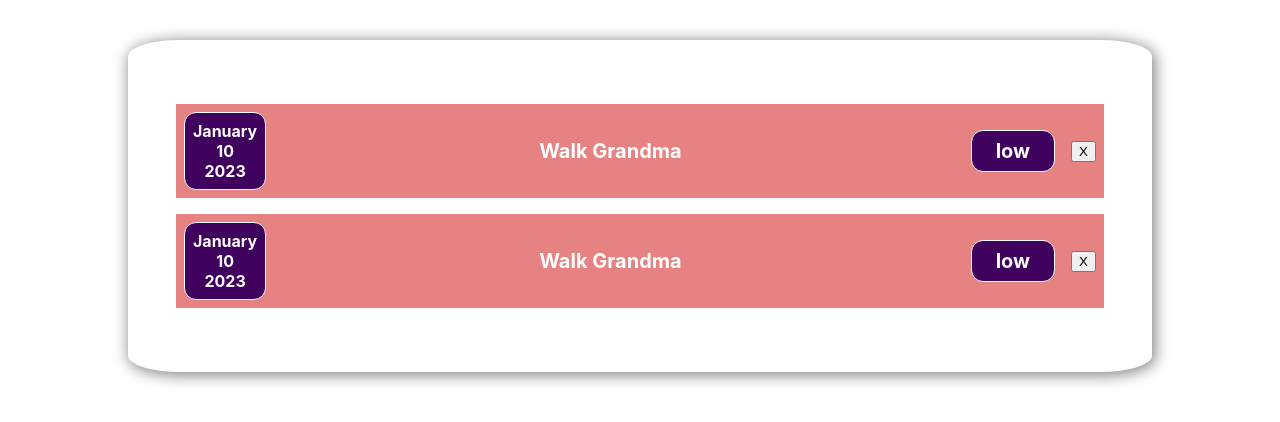
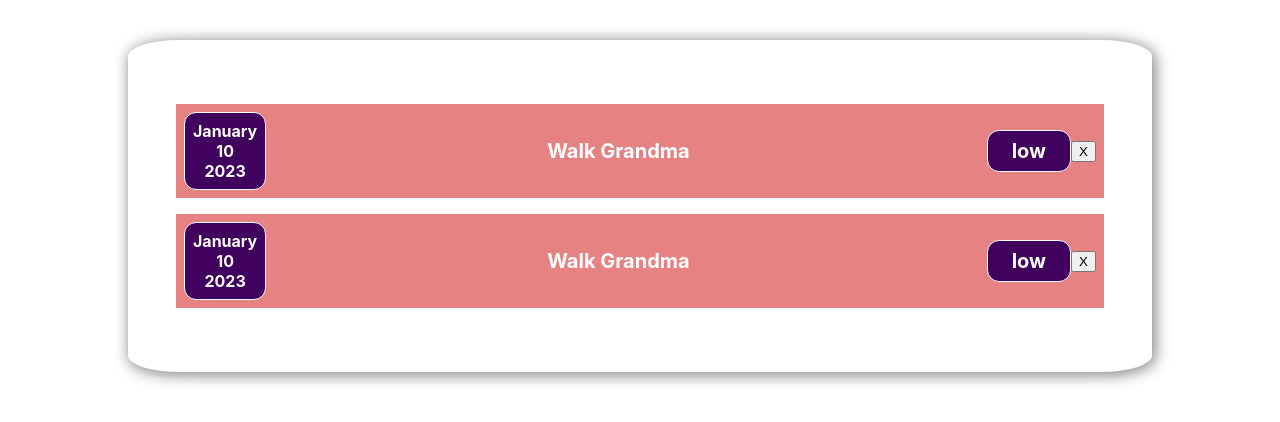
Before and after one commit to RaikkoP/ToDoList, a React (Create React App) app in the folder todolist/: page / in a window 1280 px wide. Shown: the top 422 px of the page. Built offline with nearby package versions, Linux system fonts and the light colour scheme.

Commit message:
Added delete button

```diff
--- a/todolist/src/App.css
+++ b/todolist/src/App.css
@@ -32,10 +32,9 @@
   from {
     transform: rotate(0deg);
   }
-  to {
     transform: rotate(360deg);
   }
-}
+
 
 .box {
   border-radius: 5%;
--- a/todolist/src/App.js
+++ b/todolist/src/App.js
@@ -1,5 +1,4 @@
 import "./App.css"
-import TaskItem from "./Components/TaskItem/TaskItem";
 import Tasks from "./Components/Tasks/Tasks";
 
 
--- a/todolist/src/Components/TaskItem/TaskItem.js
+++ b/todolist/src/Components/TaskItem/TaskItem.js
@@ -1,18 +1,22 @@
 import TaskDate from '../TaskDate/TaskDate'
+import Card from '../Card/Card.js'
 import './TaskItem.css'
 
 const TaskItem = (props) => {
 
+    const clickHandler = () => {
+        console.log('Clicked')
+    }
 
     return (
-        <div className="todo-item">
+        <Card className="todo-item">
             <TaskDate  taskData={props.taskData}/>
             <div className="todo-item__description">
                 <h2>{props.taskData.task}</h2>
                 <div className="todo-item__priority">{props.taskData.priority}</div>
-                <button type="button">X</button>
             </div>
-        </div>
+            <button onClick={clickHandler}>X</button>
+        </Card>
     )
 }
 
```
